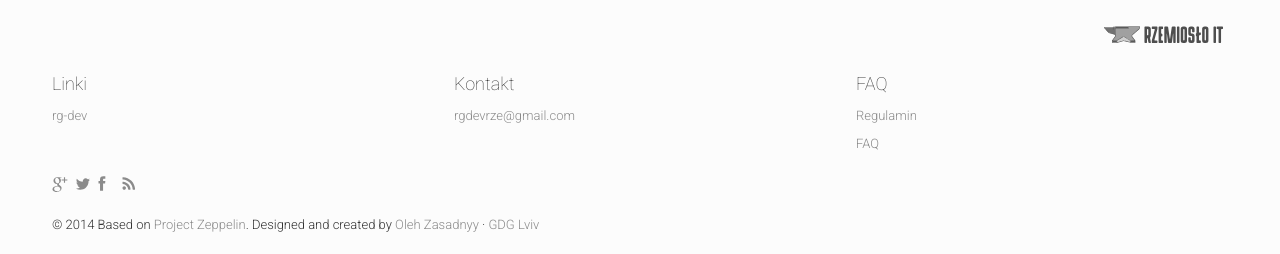
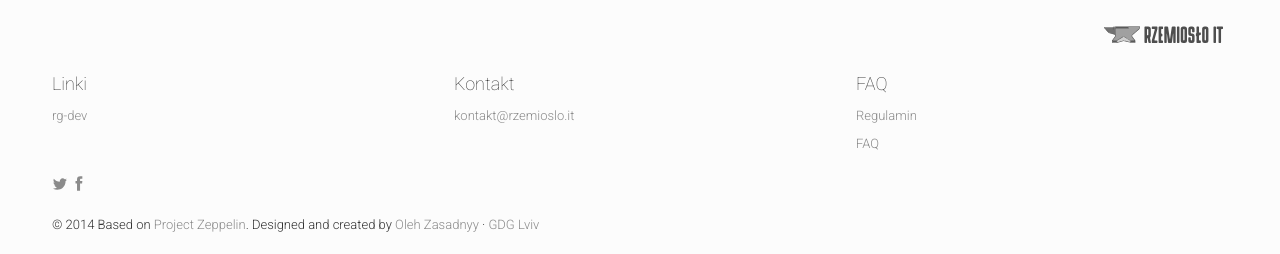
Before and after one commit to rzemioslo-it/rzemioslo-it.github.io, a Jekyll site: the page built from blog.html, in a window 1280 px wide and 1366 px high. Shown: the part 1109-1363 px from the top of the window. Built offline with Jekyll 4.4.1, drawn with Linux system fonts in a browser that asks for light colours; nearby versions of some CDN libraries; comment, search, counter and statistics services are not loaded.

Commit message:
Change mail, twitter, fb, etc.

```diff
--- a/_config.yml
+++ b/_config.yml
@@ -10,7 +10,7 @@
 
 # Site Settings
 title: "RZEmiosło.IT | Konferencja programistyczna w Rzeszowie"
-email: "rgdevrze@gmail.com"
+email: "kontakt@rzemioslo.it"
 description: "Pierwsza konferencja programistyczna w Rzeszowie poświęcona tematyce Software Craftsmanship - dobrym praktykom i metodykom, nie związanymi ściśle z konkretnymi technologiami."
 baseurl: "/rzemioslo.it"
 url: "http://rzemioslo.it"
@@ -28,15 +28,15 @@
 organizerLink: "TODO: maybe not needed http://lviv.gdg.org.ua/"
 
 # Head
-metaKeywords: "RzemiosloIT, Rzeszów, konferencja, programowanie, software, craftsmanship, IT"
+metaKeywords: "RZEmiosloIT, Rzeszów, konferencja, programowanie, software, craftsmanship, IT"
 twitterAccount: "@RZEmiosloIT"
 socialImageSrcGooglePlus: "/img/seo/sharing-google-plus.png"
 socialImageSrcTwitter: "/img/seo/sharing-twitter.png"
 socialImageSrcFacebook: "/img/seo/sharing-facebook.png"
 
 # Documents
-c4pUrl: "TODO: call for papers? https://bit.ly/dfua-c4p"
-c4sponsorsUrl: "TODO: /assets/GDG_DevFest_Partnership.pdf"
+#c4pUrl: ""
+#c4sponsorsUrl: ""
 
 # Navigation
 navigationLinks:
@@ -79,7 +79,7 @@
 # Tweets Feed Block
 tweetsFeedImage: "twitter-feed.jpg"
 tweetsFeedTitle: ""
-twitterHashTag: "rgdevrze"
+twitterHashTag: "RZEmiosloIT"
 twitterFeed: "http://lviv.gdg.org.ua/tweetledee/favoritesjson.php?c=10&cache_interval=8000"
 
 # Location Block
@@ -162,10 +162,10 @@
 
 # Footer
 socialLinks:
- - {link: "https://plus.google.com/b/102444623953913144164", icon: "google-plus"}
- - {link: "https://twitter.com/intent/user?screen_name=rgdevrze", icon: "twitter"}
- - {link: "https://facebook.com/rgdev.rze/", icon: "facebook"}
- - {permalink: "/feed.xml", icon: "rss"}
+#- {link: "https://plus.google.com/b/102444623953913144164", icon: "google-plus"}
+ - {link: "https://twitter.com/intent/user?screen_name=RZEmiosloIT", icon: "twitter"}
+ - {link: "https://facebook.com/rzemioslo.it/", icon: "facebook"}
+# - {permalink: "/feed.xml", icon: "rss"}
 footerBlocks:
  -
   title: "Linki"
@@ -174,7 +174,7 @@
  -
   title: "Kontakt"
   links:
-   - {link: "mailto:rgdevrze@gmail.com", text: "rgdevrze@gmail.com"}
+   - {link: "mailto:kontakt@rzemioslo.it", text: "kontakt@rzemioslo.it"}
  -
   title: "FAQ"
   links:
```
